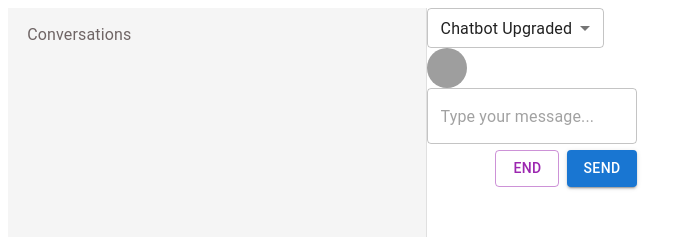
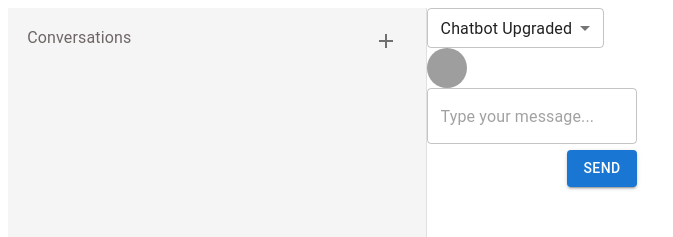
Before and after one commit to Subham-Mishra/chatbot-widget, a React (Vite) app: page / in a window 1280 px wide. Shown: the top 237 px of the page, without its empty margins (0-673 px from the left). Built offline with nearby package versions, Linux system fonts and the light colour scheme; grey boxes are pictures that could not be loaded.

Commit message:
fixes in ui/ux

```diff
--- a/src/components/ChatBox.tsx
+++ b/src/components/ChatBox.tsx
@@ -83,6 +83,7 @@ const ChatBox = () => {
   const handleEndConversation = () => {
     // Prefill the conversation name
     const conversationNumber = chat ? chat.id : nanoid(6)
+    setModalOpen(true)
     setCurrentConversation({
       ...currentConversation,
       name: `Chat #${conversationNumber}: ${
@@ -92,11 +93,13 @@ const ChatBox = () => {
           : chat?.messages?.[0]?.text
       }`
     })
-    setModalOpen(true)
   }
 
   const handleFeedbackSubmit = () => {
-    if (currentConversation.feedback?.rating === 0) {
+    if (
+      currentConversation.feedback?.rating === 0 ||
+      !currentConversation.feedback?.rating
+    ) {
       alert('Please provide a star rating.')
       return
     }
@@ -120,7 +123,7 @@ const ChatBox = () => {
           <MenuItem value="chatbot">Chatbot Standard</MenuItem>
           <MenuItem value="chatbot-upgraded">Chatbot Upgraded</MenuItem>
         </Select>
-        <Avatar alt="User Avatar" src="/path-to-avatar.jpg" />
+        <Avatar alt="Subham Mishra" src="/path-to-avatar.jpg" />
       </Box>
 
       {/* Chat Messages */}
@@ -175,6 +178,7 @@ const ChatBox = () => {
           >
             Send
           </Button>
+          {currentConversation.messages.length > 0 && (
             <Button
               variant="outlined"
               color="secondary"
@@ -182,6 +186,7 @@ const ChatBox = () => {
             >
               End
             </Button>
+          )}
         </Stack>
       </Stack>
 
--- a/src/components/Sidebar.tsx
+++ b/src/components/Sidebar.tsx
@@ -9,11 +9,13 @@ import {
   Box,
   styled,
   IconButton,
-  Popover
+  Popover,
+  Stack
 } from '@mui/material'
+import AddIcon from '@mui/icons-material/Add'
 import InfoOutlinedIcon from '@mui/icons-material/InfoOutlined'
 import { Feedback } from 'types'
-import { selectConversation } from 'redux/chatSlice'
+import { selectConversation, startConversation } from 'redux/chatSlice'
 
 const SidebarContainer = styled(Box)({
   height: '100vh',
@@ -54,13 +56,27 @@ const Sidebar: React.FC = () => {
     dispatch(selectConversation(id))
   }
 
+  const createNewConversation = () => {
+    console.log('creating new conversation')
+    dispatch(startConversation())
+  }
+
   console.log({ conversations })
 
   return (
     <SidebarContainer>
-      <Typography variant="subtitle1" color="#6f6565" gutterBottom>
-        Conversations
-      </Typography>
+      <Stack
+        direction={'row'}
+        alignItems={'center'}
+        justifyContent={'space-between'}
+      >
+        <Typography variant="subtitle1" color="#6f6565" gutterBottom>
+          Conversations
+        </Typography>
+        <IconButton onClick={createNewConversation}>
+          <AddIcon />
+        </IconButton>
+      </Stack>
       <List>
         {conversations.map((conv) => (
           <ListItem
@@ -71,12 +87,19 @@ const Sidebar: React.FC = () => {
               backgroundColor: '#fff',
               borderRadius: '0.5rem',
               padding: '1rem',
-              boxShadow: '0 1px 3px rgba(0, 0, 0, 0.1)'
+              cursor: 'pointer',
+              boxShadow: '0 1px 2px rgba(0, 0, 0, 0.1)',
+              '&:hover': {
+                boxShadow: '0 2px 4px rgba(0, 0, 0, 0.2)'
+              }
             }}
           >
             <ListItemText primary={conv.name} />
             <IconButton
-              onClick={(event) => handlePopoverOpen(event, conv.feedback)}
+              onClick={(event) => {
+                event.stopPropagation()
+                handlePopoverOpen(event, conv.feedback)
+              }}
             >
               <InfoOutlinedIcon />
             </IconButton>
```
Lines whose indentation alone changed are shown as unchanged.
